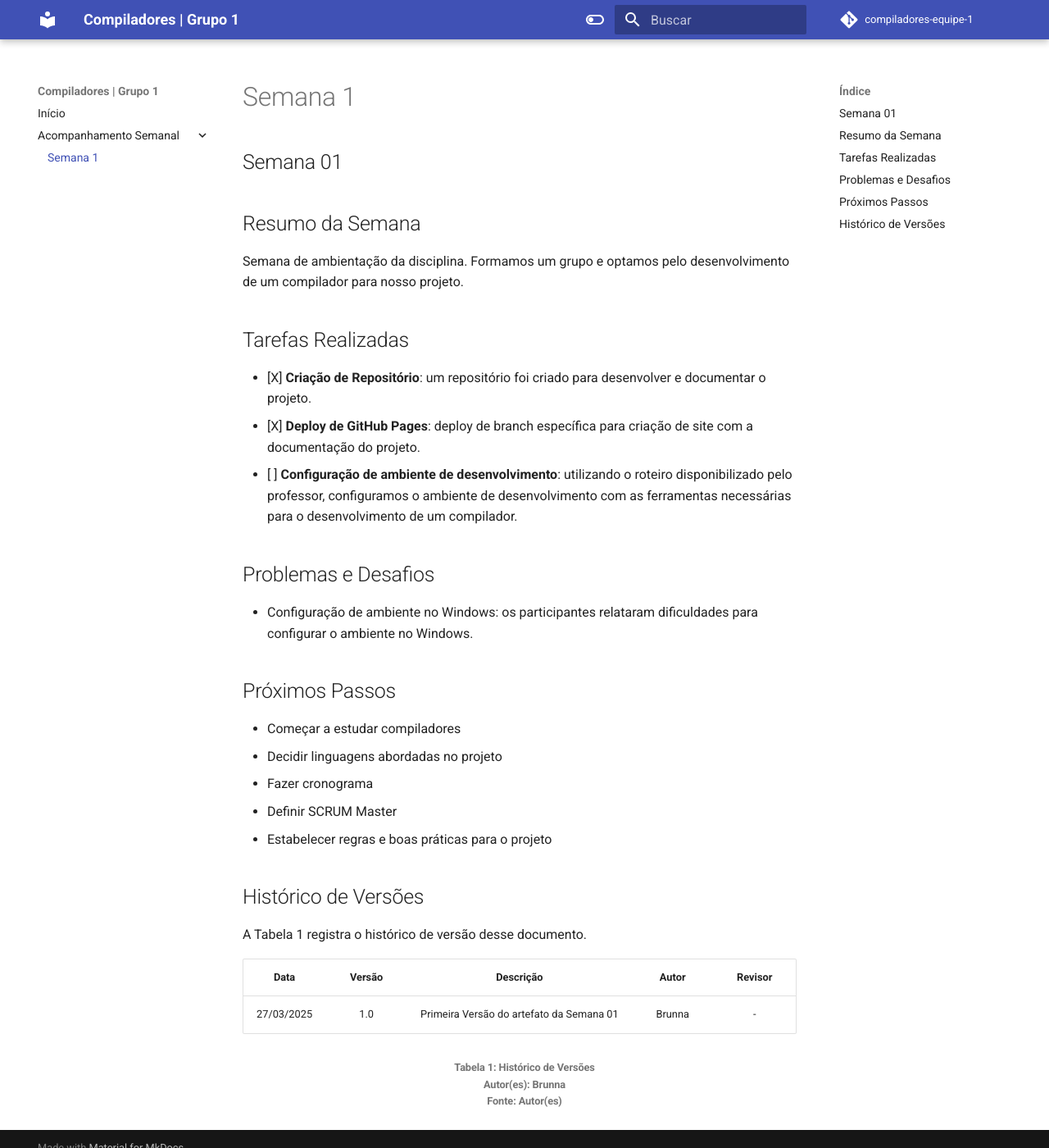
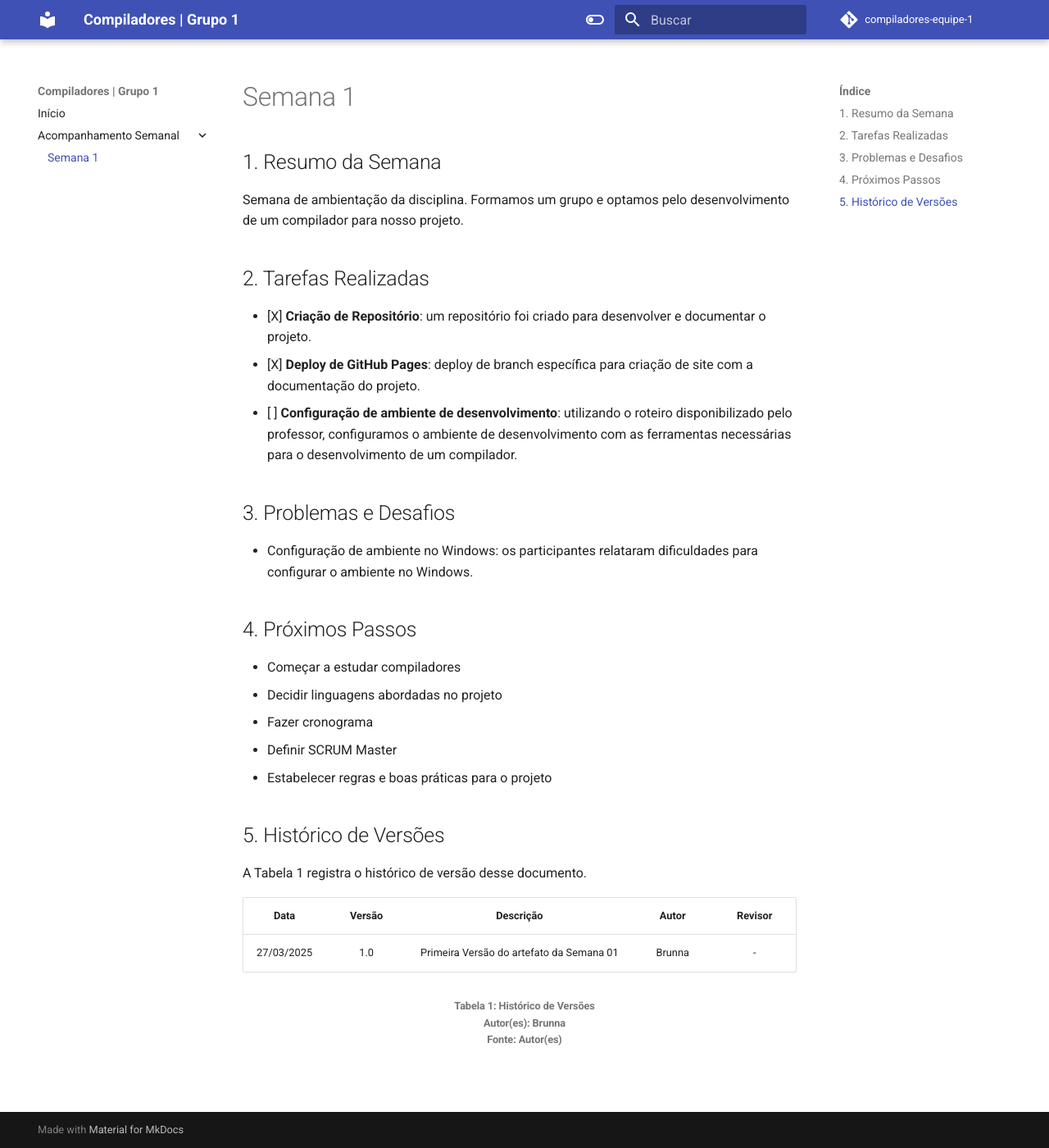
Before and after one commit to brunna-martins/compiladores-equipe-1, an MkDocs documentation site: the page built from docs/semana-01.md, in a window 1280 px wide and 1400 px high. Shown: the whole window at 82% size. Built offline with MkDocs 1.6.1 and Material for MkDocs 9.7.7, drawn with Linux system fonts in a browser that asks for light colours.

Commit message:
Update semana-01.md

```diff
--- a/docs/semana-01.md
+++ b/docs/semana-01.md
@@ -1,25 +1,23 @@
-## Semana 01
-
-## Resumo da Semana
+## 1. Resumo da Semana
 
 Semana de ambientação da disciplina. Formamos um grupo e optamos pelo desenvolvimento de um compilador para nosso projeto.
 
-## Tarefas Realizadas
+## 2. Tarefas Realizadas
 - [X] **Criação de Repositório**: um repositório foi criado para desenvolver e documentar o projeto.
 - [X] **Deploy de GitHub Pages**: deploy de branch específica para criação de site com a documentação do projeto.
 - [ ] **Configuração de ambiente de desenvolvimento**: utilizando o roteiro disponibilizado pelo professor, configuramos o ambiente de desenvolvimento com as ferramentas necessárias para o desenvolvimento de um compilador.
 
-## Problemas e Desafios
+## 3. Problemas e Desafios
 - Configuração de ambiente no Windows: os participantes relataram dificuldades para configurar o ambiente no Windows.
 
-## Próximos Passos
+## 4. Próximos Passos
 - Começar a estudar compiladores
 - Decidir linguagens abordadas no projeto
 - Fazer cronograma
 - Definir SCRUM Master
 - Estabelecer regras e boas práticas para o projeto
 
-## Histórico de Versões
+## 5. Histórico de Versões
 
 A Tabela 1 registra o histórico de versão desse documento.
 
```
